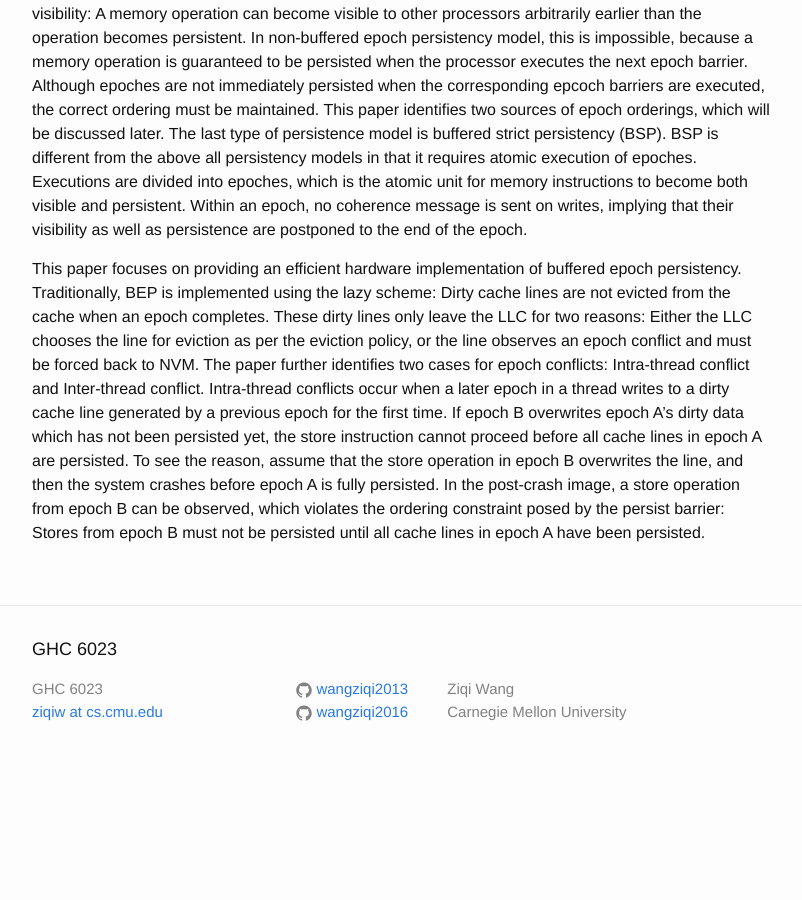
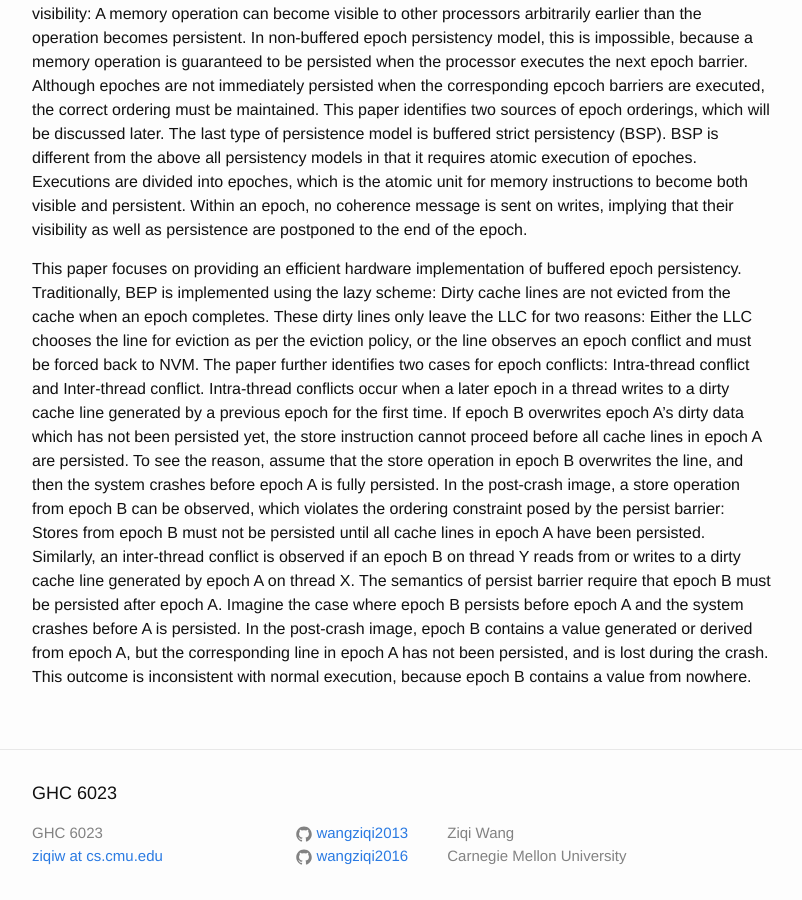
Before and after one commit to wangziqi2013/wangziqi2013.github.io, a Jekyll site: the page built from _posts/2019-03-24-efficient-persist-barriers-for-multicores.markdown, in a window 1280 px wide and 900 px high, scrolled down 1096 px. Shown: the whole window, without its empty margins (238-1040 px from the left). Built offline with Jekyll 4.4.1, drawn with Linux system fonts in a browser that asks for light colours; before the commit the page ends 1879 px from its top, so only the background shows below that.

Commit message:
Adding inter thread dep

```diff
--- a/_posts/2019-03-24-efficient-persist-barriers-for-multicores.markdown
+++ b/_posts/2019-03-24-efficient-persist-barriers-for-multicores.markdown
@@ -55,4 +55,9 @@ which has not been persisted yet, the store instruction cannot proceed before al
 To see the reason, assume that the store operation in epoch B overwrites the line, and then the system crashes before epoch
 A is fully persisted. In the post-crash image, a store operation from epoch B can be observed, which violates the ordering
 constraint posed by the persist barrier: Stores from epoch B must not be persisted until all cache lines in epoch A have
-been persisted.
+been persisted. Similarly, an inter-thread conflict is observed if an epoch B on thread Y reads from or writes to a
+dirty cache line generated by epoch A on thread X. The semantics of persist barrier require that epoch B must be persisted
+after epoch A. Imagine the case where epoch B persists before epoch A and the system crashes before A is persisted. In
+the post-crash image, epoch B contains a value generated or derived from epoch A, but the corresponding line in epoch A
+has not been persisted, and is lost during the crash. This outcome is inconsistent with normal execution, because epoch
+B contains a value from nowhere.
```
